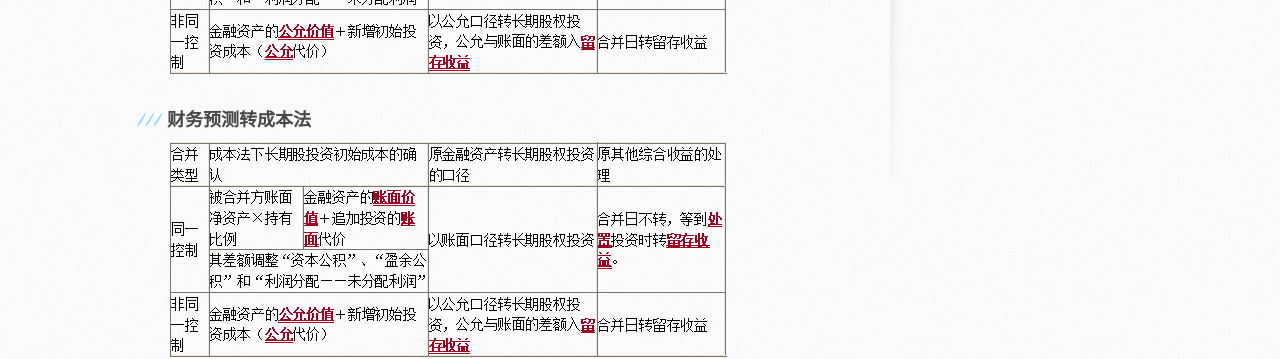
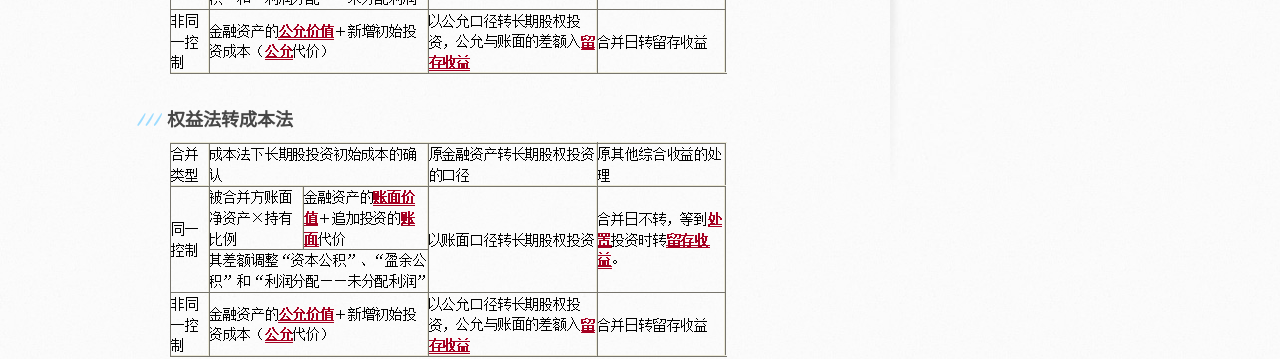
Before and after one commit to warlock905/warlock905.github.io, a Jekyll site: the page built from _posts/2019-07-29-investment.md, in a window 1280 px wide. Shown: the part 556-915 px from the top of the page. Built offline with Jekyll 4.4.1, drawn with Linux system fonts in a browser that asks for light colours.

Commit message:
Update 2019-07-29-investment.md

```diff
--- a/_posts/2019-07-29-investment.md
+++ b/_posts/2019-07-29-investment.md
@@ -10,7 +10,7 @@ categories: account
 
 
 ### 金融工具转成本法
-![11]({{site.url}}/assets/images/blog/07_qyhb_jrgj.png)
+![]({{site.url}}/assets/images/blog/07_qyhb_jrgj.png)
 
-### 财务预测转成本法
+### 权益法转成本法
 ![]({{site.url}}/assets/images/blog/07_qyhb_jrgj.png)
```
